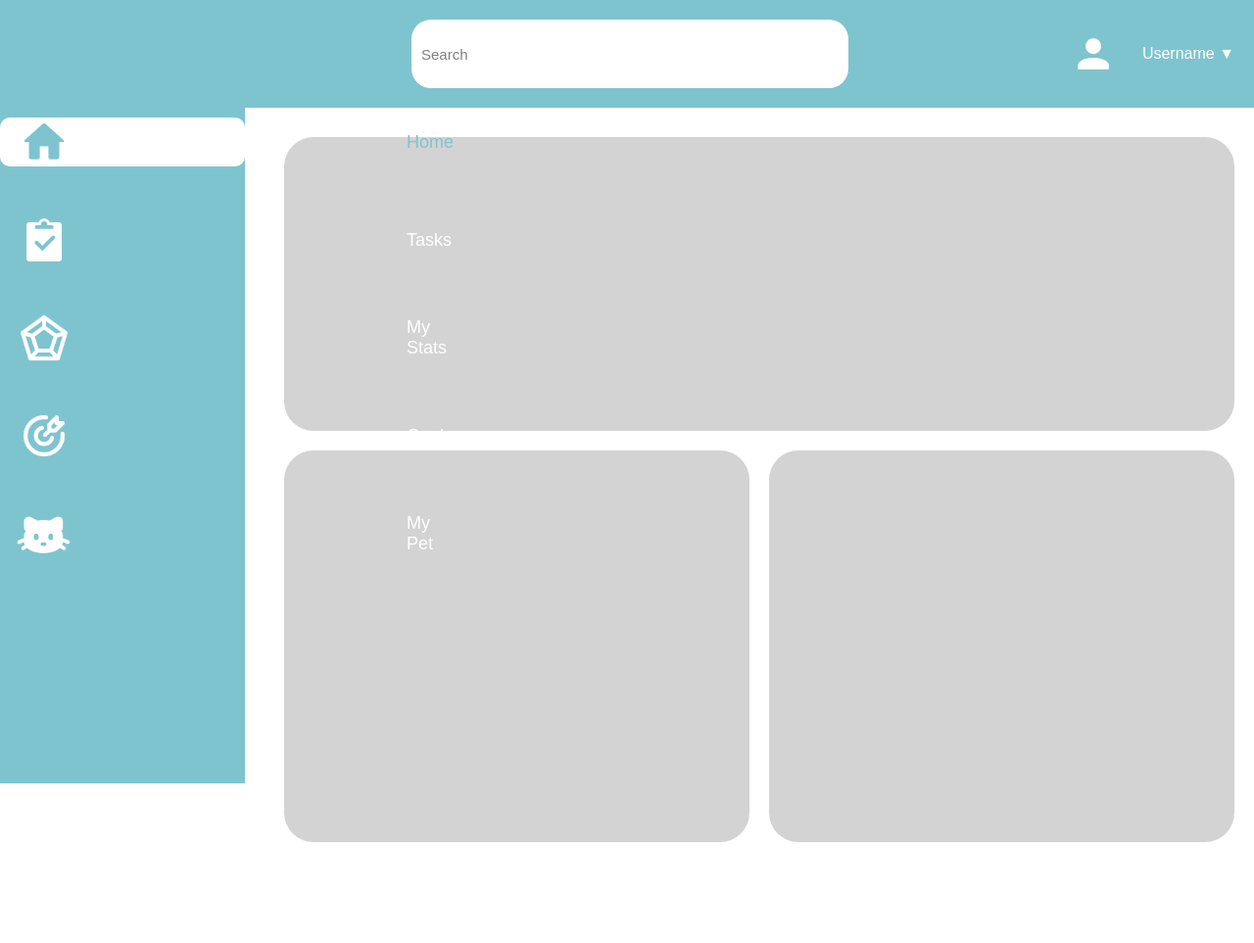
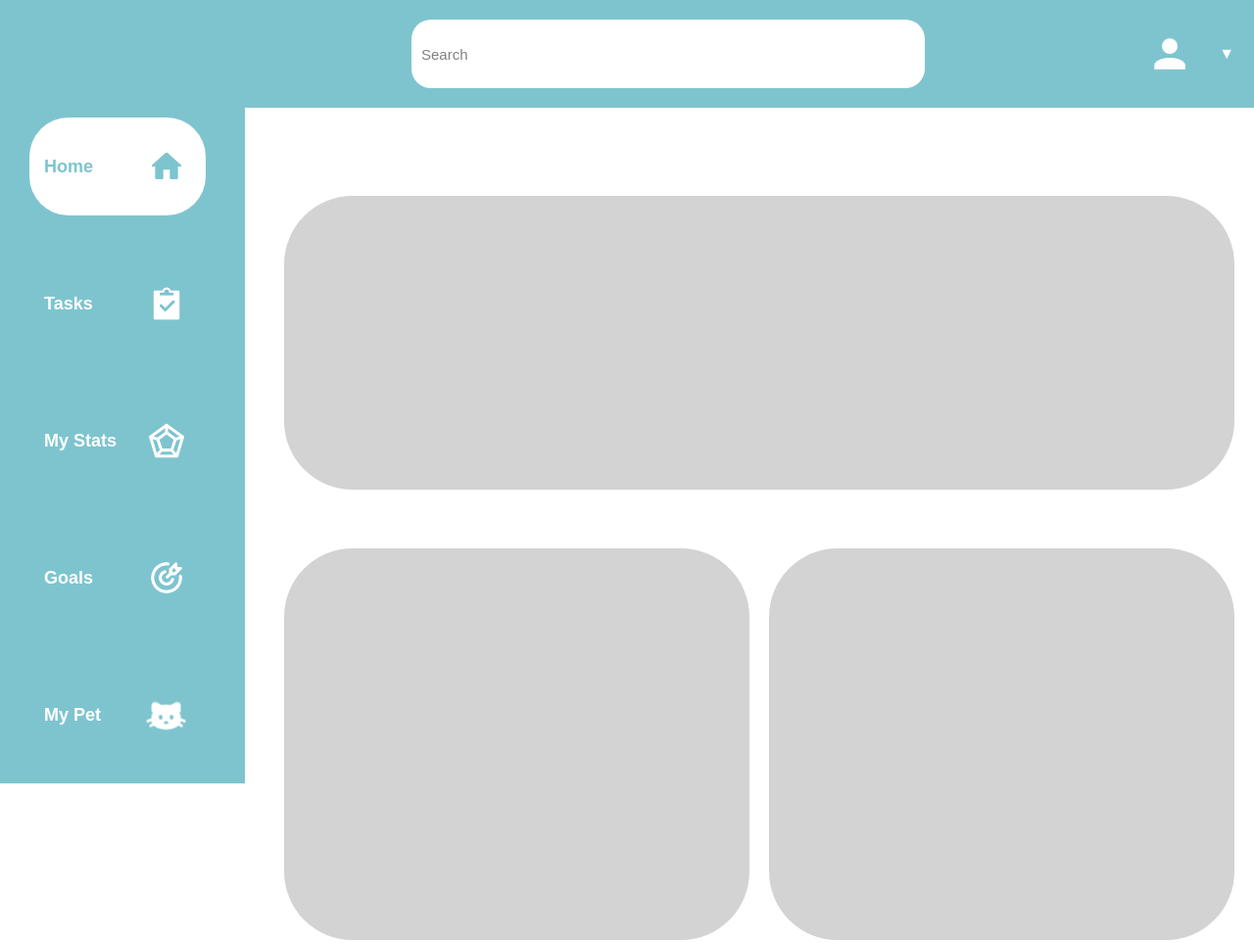
Before and after one commit to ryuken101/Ken-Nguyen-HSC-Major-Project-2025, a plain HTML site: page HSC_Major/userpage.html in a window 1280 px wide. Shown: the whole page at 98% size. Before the commit the page ends 880 px from the top, so only its background shows below. Drawn offline with Linux system fonts and the light colour scheme.

Commit message:
Fixed text positioning with their respective icons
Fixed the spacing between the text and their respective icons

```diff
--- a/HSC_Major/styles.css
+++ b/HSC_Major/styles.css
@@ -756,30 +756,37 @@ input::placeholder {
 .sidebar li {
     display: flex;
     align-items: center;
-    height: 50px;
+    height: 100px;
     padding: 15px;
     font-size: 18px;
+    font-weight: bold;
     color: white;
     cursor: pointer;
-    margin-bottom: 50px; /* Increases vertical spacing */
+    margin-bottom: 40px; /* Increases vertical spacing */
+    margin-left: 30px;
+    margin-right: 40px;
 }
 
 .sidebar li img {
-    width: 400px;
-    height: 400px;
+    width: 300px;
+    height: 300px;
     object-fit: contain;
-    position: relative;
-    left: -170px;
+    position: absolute;
+    left: 20px;
 }
 
 .sidebar li span {
-    margin-left: 5px
+    text-align: left;
+    position: relative;
+    left: 100px;
+    font-weight: bold;
+
 }
 
 .sidebar li.active {
     background: white;
     color: #7ec4cf;
-    border-radius: 10px;
+    border-radius: 40px;
 
 }
 
@@ -793,8 +800,9 @@ input::placeholder {
 .top-content {
     background: lightgray;
     height: 300px;
-    border-radius: 30px;
+    border-radius: 70px;
     margin-bottom: 20px;
+    margin-top: 60px;
 }
 
 .bottom-content {
@@ -806,6 +814,8 @@ input::placeholder {
     background: lightgray;
     height: 400px;
     flex: 1;
-    border-radius: 30px;
+    border-radius: 70px;
     width: 100px;
+    margin-top: 40px;
+
 }
--- a/HSC_Major/userpage.html
+++ b/HSC_Major/userpage.html
@@ -11,7 +11,7 @@
         <input type="search" class="search-bar" placeholder="Search">
         <div class="user-info">
             <img src="images/white version /account.png" alt="User Icon" class="user-icon">
-            <span class="username">Username ▼</span>
+            <span class="username" id="user_name">▼</span>
         </div>
     </header>
 
```
